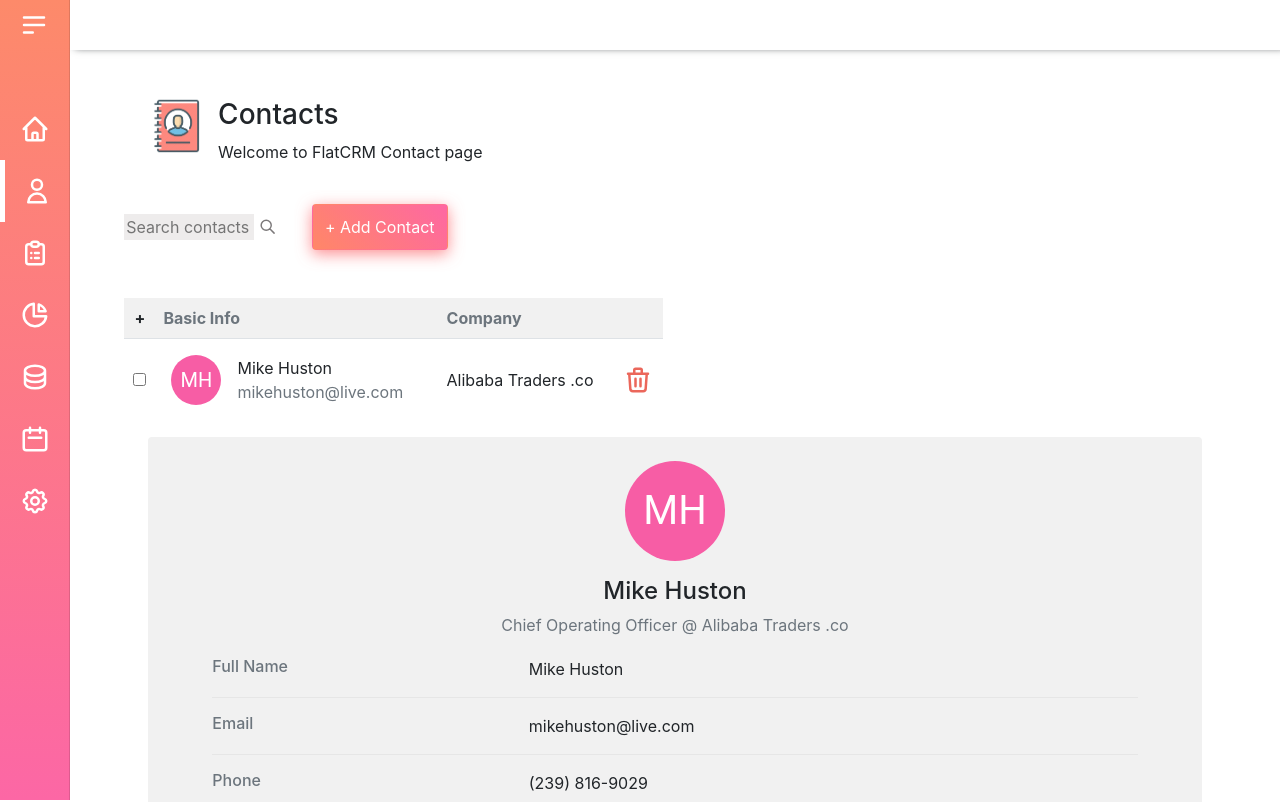
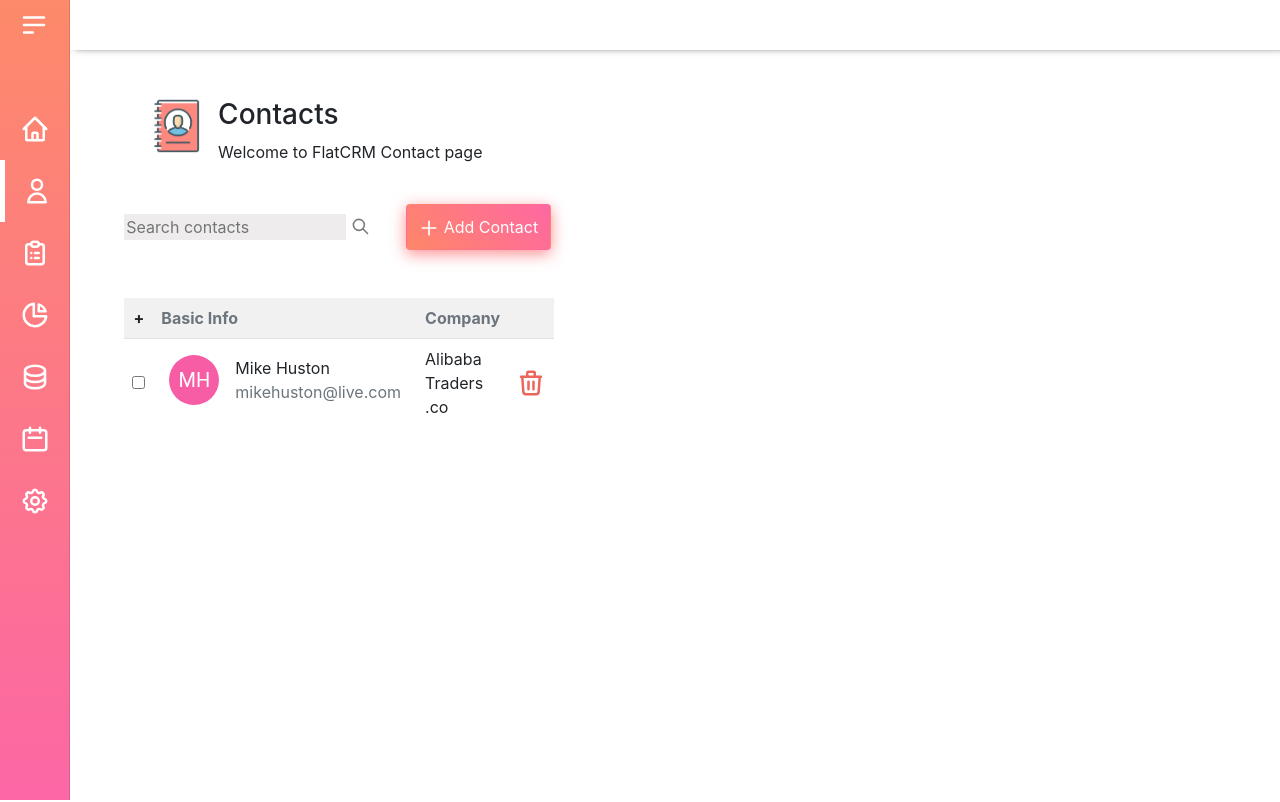
Before and after one commit to vishal-rathod-07/Contact-List-App, a React (Create React App) app: page / in a window 1280 px wide. Shown: the top 802 px of the page. Built offline with nearby package versions, Linux system fonts and the light colour scheme.

Commit message:
addToLocalStorage, model, active user info, contact button
- addToLocalStorageFunction replaced with useEffect
- model moved from button to main component
- Only active user info visible initially nothing rendered
- Contact button added

```diff
--- a/src/components/ContactMain/ContactMain.js
+++ b/src/components/ContactMain/ContactMain.js
@@ -1,9 +1,10 @@
-import { useState } from "react";
+import { useEffect, useState } from "react";
 
 import SearchBar from "../SearchBar/SearchBar";
-import AddContact from "../AddContact/AddContact";
 import ContactTable from "../ContactTable/ContactTable";
 import ContactInfo from "../ContactInfo/ContactInfo";
+import ContactButton from "../ContactButton/ContactButton";
+import ContactModel from "../ContactModel/ContactModel";
 
 import Logo from "../../contact-list.png";
 
@@ -26,24 +27,27 @@ const ContactMain = () => {
         ]
   );
 
+  useEffect(() => {
+    localStorage.setItem("contacts", JSON.stringify(contacts));
+  }, [contacts]);
+
   const [filterText, setFilterText] = useState("");
 
-  const [activeContact, setActiveContact] = useState(contacts[0]);
+  const [activeContact, setActiveContact] = useState(null);
+  const [isActive, setIsActive] = useState(false);
+
+  const [modalShow, setModalShow] = useState(false);
+
+  const [isEdit, setIsEdit] = useState(false);
 
   const addContact = (contact) => {
-    const newContacts = [...contacts, contact];
-    setContacts(newContacts);
-    addToLocalStorage(newContacts);
-  };
-
-  const addToLocalStorage = (contacts) => {
-    localStorage.setItem("contacts", JSON.stringify(contacts));
+    setContacts([...contacts, contact]);
   };
 
   const deleteContact = (id) => {
     const newContacts = contacts.filter((contact) => contact.id !== id);
     setContacts(newContacts);
-    addToLocalStorage(newContacts);
+    setIsActive(false);
   };
 
   const editContact = (contact) => {
@@ -51,12 +55,13 @@ const ContactMain = () => {
       c.id === contact.id ? contact : c
     );
     setContacts(newContacts);
-    addToLocalStorage(newContacts);
+    setActiveContact(contact);
   };
 
   const showActiveUser = (id) => {
     const newActiveContact = contacts.find((contact) => contact.id === id);
     setActiveContact(newActiveContact);
+    setIsActive(true);
   };
 
   return (
@@ -81,24 +86,49 @@ const ContactMain = () => {
             </div>
           </div>
           <div className='row mt-4'>
-            <div className='col-md-2 d-flex'>
+            <div className='col-md-3 d-flex'>
               <SearchBar
                 filterText={filterText}
                 setFilterText={setFilterText}
               />
             </div>
-            <div className='col-md-10 d-flex align-center'>
-              <AddContact addContact={addContact} />
+            <div className='col-md-9 d-flex align-center'>
+              <ContactButton
+                btnIcon={"plus"}
+                btnText={"Add Contact"}
+                btnType={"add"}
+                setModalShow={setModalShow}
+                setIsEdit={setIsEdit}
+              />
             </div>
           </div>
           <div className='row mt-5'>
-            <ContactTable
-              contacts={contacts}
-              deleteContact={deleteContact}
-              filterText={filterText}
-              showActiveUser={showActiveUser}
+            <div className='col-md-7 '>
+              <ContactTable
+                contacts={contacts}
+                deleteContact={deleteContact}
+                filterText={filterText}
+                showActiveUser={showActiveUser}
+              />
+            </div>
+            <div className='col-md-5'>
+              {isActive && (
+                <ContactInfo
+                  activeContact={activeContact}
+                  setIsEdit={setIsEdit}
+                  setModalShow={setModalShow}
+                />
+              )}
+            </div>
+            <ContactModel
+              activeContact={activeContact}
+              isEdit={isEdit}
+              show={modalShow}
+              onHide={() => setModalShow(false)}
+              title={isEdit ? "Edit Contact" : "Add Contact"}
+              addContact={addContact}
+              editContact={editContact}
             />
-            <ContactInfo activeContact={activeContact} />
           </div>
         </div>
       </div>
```
